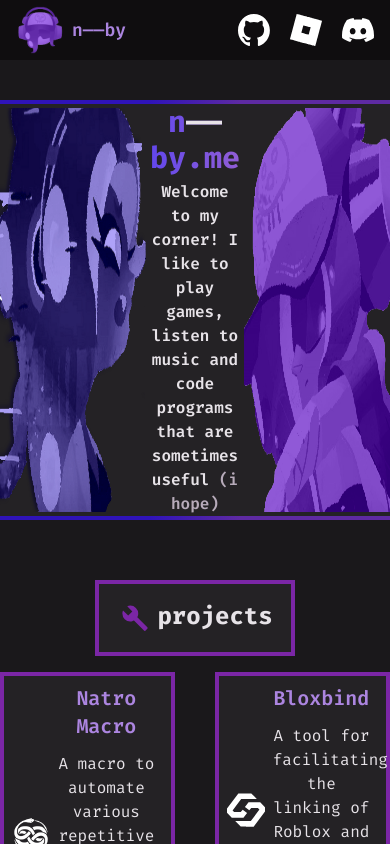
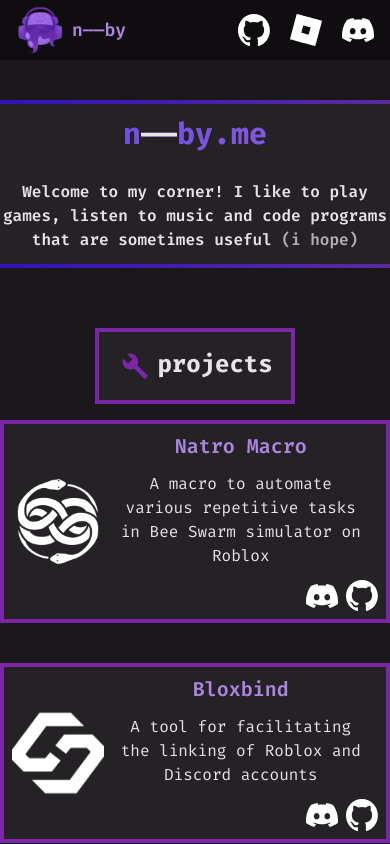
Before and after one commit to Noobyguy775/n-by.me, a Next.js app: page / in a window 390 px wide. Shown: the top 844 px of the page. Built offline with nearby package versions, Linux system fonts and the light colour scheme.

Commit message:
fixed bloxbind logo, improved mobile design
also fixed a few ids

```diff
--- a/src/app/page.tsx
+++ b/src/app/page.tsx
@@ -15,7 +15,7 @@
             width={150}
             height={150}
             className={
-              'bg-background-850 border-accent-600 min-w-40 border-4 border-r-0 p-1'
+              'bg-background-850 border-accent-600 hidden min-w-40 border-4 border-r-0 p-1 sm:block'
             }
           />
           <div
@@ -50,7 +50,7 @@
             width={150}
             height={160}
             className={
-              'bg-background-850 border-primary-600 min-w-40 border-4 border-l-0 p-1'
+              'bg-background-850 border-primary-600 hidden min-w-40 border-4 border-l-0 p-1 sm:block'
             }
           />
         </div>
@@ -70,7 +70,7 @@
               <h2>projects</h2>
             </div>
           </div>
-          <div className="grid grid-cols-2 gap-10">
+          <div className="grid grid-cols-1 gap-10 sm:grid-cols-2">
             {ProjectCard(
               'Natro Macro',
               'A macro to automate various repetitive tasks in Bee Swarm simulator on Roblox',
@@ -93,7 +93,7 @@
               'Bloxbind',
               'A tool for facilitating the linking of Roblox and Discord accounts',
               'https://Bloxbind.com',
-              '/files/logos/Bloxbind.svg',
+              '/files/logos/Bloxbind.png',
               [
                 {
                   name: 'Github',
--- a/src/components/info_pages/components.tsx
+++ b/src/components/info_pages/components.tsx
@@ -50,7 +50,7 @@
   return (
     <div
       className={`${theme} flex flex-col items-center justify-center border-4 p-4`}
-      id={title.toLowerCase() + '-project-preview-card'}
+      id={title.replaceAll(' ', '-').toLowerCase() + '-project-preview-card'}
     >
       <div className="w-full">
         <Link href={link}>
@@ -59,22 +59,28 @@
             alt={`Preview of ${title}`}
             width={500}
             height={500}
-            id={title.toLowerCase() + '-project-preview-icon'}
+            id={
+              title.replaceAll(' ', '-').toLowerCase() + '-project-preview-icon'
+            }
             className="h-[50vh] max-h-[500px] w-full rounded-sm object-contain"
           />
         </Link>
       </div>
       <div>
         <h3
-          id={title.toLowerCase() + '-project-preview-title'}
+          id={
+            title.replaceAll(' ', '-').toLowerCase() + '-project-preview-title'
+          }
           className="project-preview-title"
         >
           <Link href={link}>
-            <span className="link-arrow">{'->'}</span> {title}{' '}
             <span className="link-arrow">{'->'}</span>
+            {title} <span className="link-arrow">{'->'}</span>
           </Link>
         </h3>
-        <p className="p-2">{description}</p>
+        <p id="project-preview-description" className="p-2">
+          {description}
+        </p>
       </div>
     </div>
   );
```
Also changed, not shown: public/files/logos/bloxbind.png (added), public/files/logos/bloxbind.svg (deleted).
